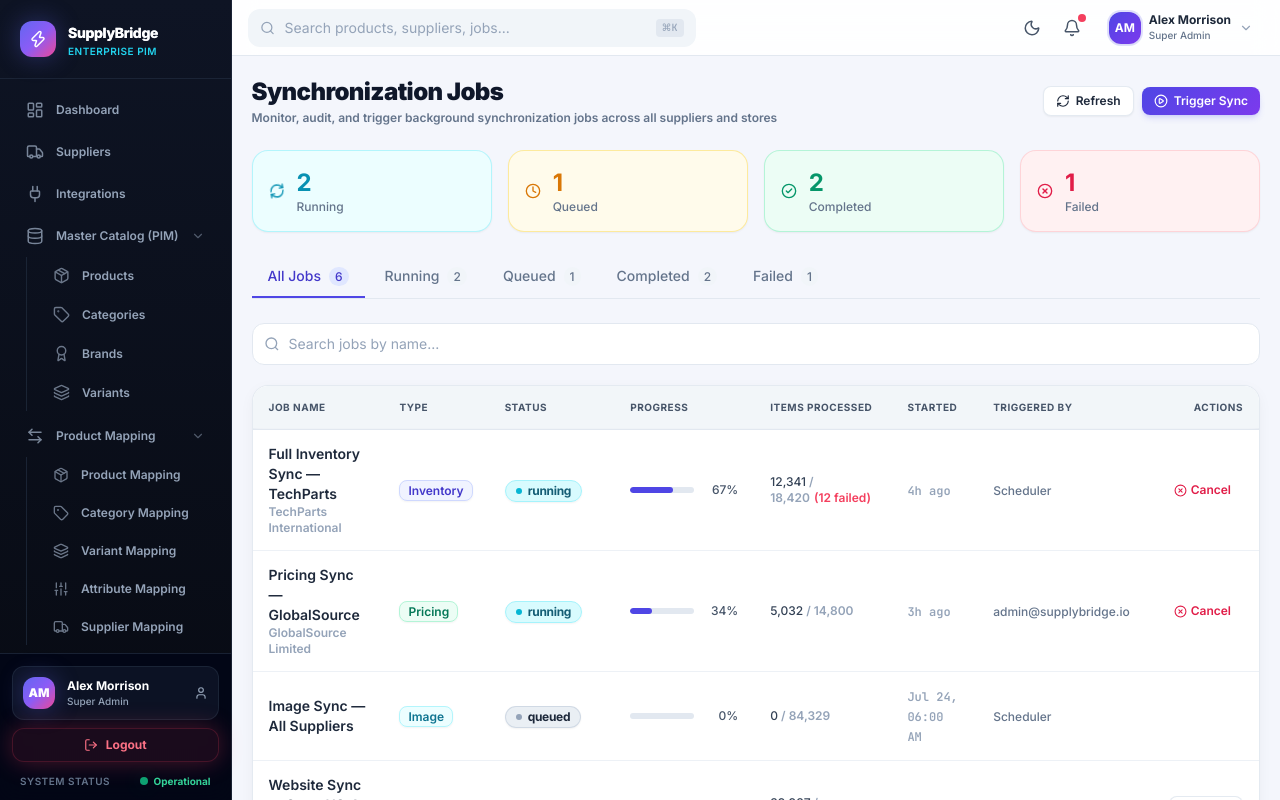
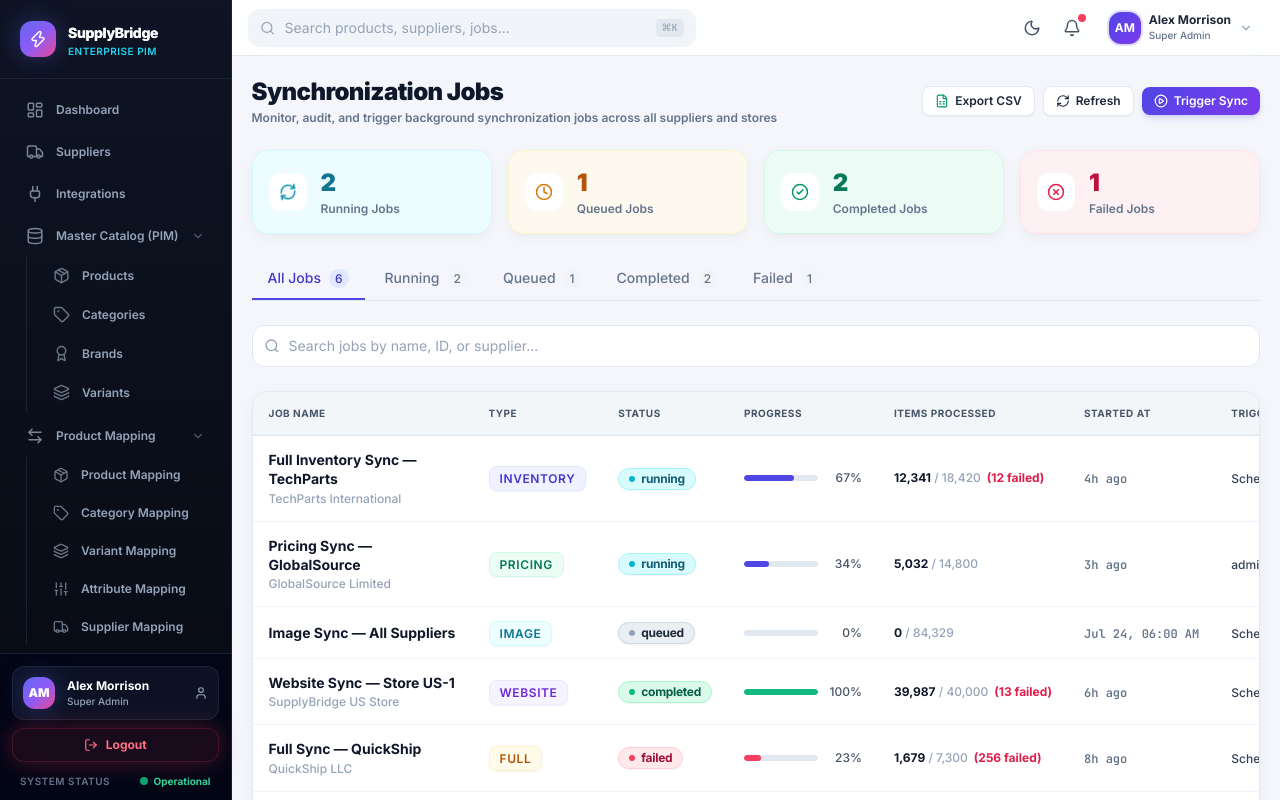
Before and after one commit to satyamgoswami783/SupplyBridge, a React (Vite) app: page /sync/jobs in a window 1280 px wide. Built offline with nearby package versions, Linux system fonts and the light colour scheme.

Commit message:
fix: redesign Synchronization Jobs page UI to be ultra neat and clean with summary KPI cards, console trace viewer, and Export CSV download

```diff
--- a/src/features/sync/SyncJobs.tsx
+++ b/src/features/sync/SyncJobs.tsx
@@ -1,6 +1,6 @@
 import React, { useState } from 'react'
 import { motion, AnimatePresence } from 'framer-motion'
-import { RefreshCw, PlayCircle, CheckCircle2, XCircle, AlertTriangle, Clock, MoreVertical, RotateCcw } from 'lucide-react'
+import { RefreshCw, PlayCircle, CheckCircle2, XCircle, AlertTriangle, Clock, MoreVertical, RotateCcw, Download, Terminal, FileSpreadsheet } from 'lucide-react'
 import { SectionHeader, FilterBar, Tabs, ProgressBar, HealthIndicator } from '../../components/ui'
 import { Badge } from '../../components/ui/Badge'
 import { Modal } from '../../components/ui/Modal'
@@ -9,11 +9,11 @@ import { statusToVariant, timeAgo, formatDateTime } from '../../utils'
 import type { SyncJob } from '../../types'
 
 const jobTypeColor: Record<string, string> = {
-  inventory: 'bg-primary-50 text-primary-700',
-  pricing:   'bg-emerald-50 text-emerald-700',
-  image:     'bg-cyan-50 text-cyan-700',
-  website:   'bg-violet-50 text-violet-700',
-  full:      'bg-amber-50 text-amber-700',
+  inventory: 'bg-primary-50 text-primary-700 border-primary-100',
+  pricing:   'bg-emerald-50 text-emerald-700 border-emerald-100',
+  image:     'bg-cyan-50 text-cyan-700 border-cyan-100',
+  website:   'bg-violet-50 text-violet-700 border-violet-100',
+  full:      'bg-amber-50 text-amber-700 border-amber-100',
 }
 
 export const SyncJobs: React.FC = () => {
@@ -44,7 +44,7 @@ export const SyncJobs: React.FC = () => {
       canRetry: false,
       logs: [
         'Job initialized by administrator',
-        'Fetching supplier FTP feeds...',
+        'Fetching supplier FTP & API channels...',
         'Processing product catalog updates...',
       ],
     }
@@ -110,6 +110,26 @@ export const SyncJobs: React.FC = () => {
     showNotification(`Job "${name}" cancelled.`)
   }
 
+  const handleExportJobsCSV = () => {
+    showNotification('Generating Sync Jobs CSV report...')
+    const csvHeaders = 'Job ID,Job Name,Type,Status,Progress %,Processed Items,Total Items,Failed Items,Started At,Triggered By\n'
+    const csvRows = jobsList.map(j =>
+      `"${j.id}","${j.name}","${j.type}","${j.status}",${j.progress},${j.processedItems},${j.totalItems},${j.failedItems},"${j.startedAt || ''}","${j.triggeredBy || ''}"`
+    ).join('\n')
+    const csvContent = csvHeaders + csvRows
+
+    const blob = new Blob([csvContent], { type: 'text/csv;charset=utf-8;' })
+    const url = URL.createObjectURL(blob)
+    const link = document.createElement('a')
+    link.href = url
+    link.download = `SupplyBridge_Sync_Jobs_${new Date().toISOString().split('T')[0]}.csv`
+    document.body.appendChild(link)
+    link.click()
+    document.body.removeChild(link)
+    URL.revokeObjectURL(url)
+    showNotification('Sync Jobs CSV file downloaded!')
+  }
+
   const tabs = [
     { id: 'all',       label: 'All Jobs',  count: jobsList.length },
     { id: 'running',   label: 'Running',   count: jobsList.filter(j => j.status === 'running').length },
@@ -125,7 +145,7 @@ export const SyncJobs: React.FC = () => {
   })
 
   return (
-    <div className="relative">
+    <div className="relative space-y-6">
       {/* Toast Notification */}
       <AnimatePresence>
         {toastMessage && (
@@ -147,71 +167,87 @@ export const SyncJobs: React.FC = () => {
         actions={
           <>
             <button
+              onClick={handleExportJobsCSV}
+              className="btn-secondary btn-sm flex items-center gap-1.5 cursor-pointer"
+              title="Download Jobs Report CSV"
+            >
+              <FileSpreadsheet size={14} className="text-emerald-600" /> Export CSV
+            </button>
+            <button
               onClick={() => showNotification('Sync jobs queue refreshed.')}
-              className="btn-secondary btn-sm flex items-center gap-1.5"
+              className="btn-secondary btn-sm flex items-center gap-1.5 cursor-pointer"
             >
               <RefreshCw size={14} /> Refresh
             </button>
-            <button onClick={handleTriggerSync} className="btn-primary btn-sm flex items-center gap-1.5">
+            <button onClick={handleTriggerSync} className="btn-primary btn-sm flex items-center gap-1.5 cursor-pointer">
               <PlayCircle size={14} /> Trigger Sync
             </button>
           </>
         }
       />
 
-      {/* KPI Stats */}
-      <div className="grid grid-cols-2 sm:grid-cols-4 gap-4 mb-6">
+      {/* KPI Summary Stats */}
+      <div className="grid grid-cols-2 sm:grid-cols-4 gap-4">
         {[
-          { label: 'Running', value: jobsList.filter(j => j.status === 'running').length, color: 'text-cyan-600', bg: 'bg-cyan-50', icon: <RefreshCw size={16} className="animate-spin" /> },
-          { label: 'Queued',  value: jobsList.filter(j => j.status === 'queued').length, color: 'text-amber-600', bg: 'bg-amber-50', icon: <Clock size={16} /> },
-          { label: 'Completed', value: jobsList.filter(j => j.status === 'completed').length, color: 'text-emerald-600', bg: 'bg-emerald-50', icon: <CheckCircle2 size={16} /> },
-          { label: 'Failed',  value: jobsList.filter(j => j.status === 'failed').length, color: 'text-rose-600', bg: 'bg-rose-50', icon: <XCircle size={16} /> },
+          { label: 'Running Jobs', value: jobsList.filter(j => j.status === 'running').length, color: 'text-cyan-700', bg: 'bg-cyan-50/80 border-cyan-100', icon: <RefreshCw size={18} className="animate-spin text-cyan-600" /> },
+          { label: 'Queued Jobs',  value: jobsList.filter(j => j.status === 'queued').length, color: 'text-amber-700', bg: 'bg-amber-50/80 border-amber-100', icon: <Clock size={18} className="text-amber-600" /> },
+          { label: 'Completed Jobs', value: jobsList.filter(j => j.status === 'completed').length, color: 'text-emerald-700', bg: 'bg-emerald-50/80 border-emerald-100', icon: <CheckCircle2 size={18} className="text-emerald-600" /> },
+          { label: 'Failed Jobs',  value: jobsList.filter(j => j.status === 'failed').length, color: 'text-rose-700', bg: 'bg-rose-50/80 border-rose-100', icon: <XCircle size={18} className="text-rose-600" /> },
         ].map(s => (
-          <div key={s.label} className={`${s.bg} rounded-2xl p-4 flex items-center gap-3`}>
-            <span className={s.color}>{s.icon}</span>
+          <div key={s.label} className={`card p-4 flex items-center gap-3.5 border ${s.bg}`}>
+            <div className="p-2.5 rounded-xl bg-white shadow-2xs">
+              {s.icon}
+            </div>
             <div>
-              <p className={`text-2xl font-bold ${s.color}`}>{s.value}</p>
-              <p className="text-xs text-slate-500 font-medium">{s.label}</p>
+              <p className={`text-2xl font-black ${s.color}`}>{s.value}</p>
+              <p className="text-xs text-slate-500 font-semibold mt-0.5">{s.label}</p>
             </div>
           </div>
         ))}
       </div>
 
       <Tabs tabs={tabs} active={tab} onChange={setTab} />
-      <FilterBar search={search} onSearch={setSearch} placeholder="Search jobs by name..." />
+      <FilterBar search={search} onSearch={setSearch} placeholder="Search jobs by name, ID, or supplier..." />
 
-      <div className="card overflow-hidden">
+      <div className="card overflow-hidden border border-slate-200 shadow-card">
         <div className="table-container">
           <table className="table">
             <thead>
               <tr>
-                <th>Job Name</th>
-                <th>Type</th>
-                <th>Status</th>
-                <th>Progress</th>
-                <th>Items Processed</th>
-                <th>Started</th>
-                <th>Triggered By</th>
-                <th className="text-right">Actions</th>
+                <th className="min-w-[220px]">Job Name</th>
+                <th className="min-w-[110px]">Type</th>
+                <th className="min-w-[110px]">Status</th>
+                <th className="min-w-[150px]">Progress</th>
+                <th className="min-w-[160px]">Items Processed</th>
+                <th className="min-w-[120px]">Started At</th>
+                <th className="min-w-[140px]">Triggered By</th>
+                <th className="text-right min-w-[110px]">Actions</th>
               </tr>
             </thead>
-            <tbody>
+            <tbody className="divide-y divide-slate-100">
+              {filtered.length === 0 && (
+                <tr>
+                  <td colSpan={8} className="text-center py-16 text-slate-400 font-medium">
+                    No synchronization jobs found matching your criteria.
+                  </td>
+                </tr>
+              )}
               {filtered.map(job => (
                 <tr key={job.id} className="cursor-pointer hover:bg-slate-50/80 transition-colors" onClick={() => setDetailJob(job)}>
                   <td>
-                    <p className="font-semibold text-slate-800 text-sm">{job.name}</p>
-                    {job.supplierName && <p className="text-xs text-slate-400">{job.supplierName}</p>}
-                    {job.storeName && <p className="text-xs text-slate-400">{job.storeName}</p>}
+                    <p className="font-bold text-slate-900 text-sm leading-snug">{job.name}</p>
+                    {job.supplierName && <p className="text-xs text-slate-400 font-medium mt-0.5">{job.supplierName}</p>}
+                    {job.storeName && <p className="text-xs text-slate-400 font-medium mt-0.5">{job.storeName}</p>}
                   </td>
                   <td>
-                    <span className={`px-2 py-0.5 rounded-lg text-xs font-semibold capitalize ${jobTypeColor[job.type] || 'bg-slate-100 text-slate-700'}`}>
+                    <span className={`px-2.5 py-1 rounded-lg text-xs font-semibold uppercase tracking-wider border ${jobTypeColor[job.type] || 'bg-slate-100 text-slate-700 border-slate-200'}`}>
                       {job.type}
                     </span>
                   </td>
                   <td>
                     <Badge variant={statusToVariant(job.status)} dot>{job.status}</Badge>
                   </td>
-                  <td className="min-w-[140px]">
+                  <td>
                     <ProgressBar
                       value={job.progress}
                       color={job.status === 'failed' ? 'rose' : job.status === 'completed' ? 'emerald' : 'primary'}
@@ -219,24 +255,24 @@ export const SyncJobs: React.FC = () => {
                     />
                   </td>
                   <td>
-                    <div className="text-xs">
-                      <span className="text-slate-700 font-medium">{job.processedItems.toLocaleString()}</span>
+                    <div className="text-xs font-medium whitespace-nowrap">
+                      <span className="text-slate-900 font-bold">{job.processedItems.toLocaleString()}</span>
                       <span className="text-slate-400"> / {job.totalItems.toLocaleString()}</span>
-                      {job.failedItems > 0 && <span className="text-rose-500 ml-1 font-semibold">({job.failedItems} failed)</span>}
+                      {job.failedItems > 0 && <span className="text-rose-600 ml-1.5 font-bold">({job.failedItems} failed)</span>}
                     </div>
                   </td>
                   <td>
-                    <span className="text-xs text-slate-400 font-mono">
+                    <span className="text-xs text-slate-500 font-mono whitespace-nowrap">
                       {job.startedAt ? timeAgo(job.startedAt) : job.scheduledAt ? formatDateTime(job.scheduledAt) : '—'}
                     </span>
                   </td>
-                  <td><span className="text-xs text-slate-500 font-medium">{job.triggeredBy}</span></td>
+                  <td><span className="text-xs text-slate-700 font-medium whitespace-nowrap">{job.triggeredBy}</span></td>
                   <td className="text-right">
                     <div className="flex justify-end gap-1" onClick={e => e.stopPropagation()}>
                       {job.status === 'running' && (
                         <button
                           onClick={() => handleCancelJob(job.id, job.name)}
-                          className="btn-ghost btn-sm text-rose-600 hover:bg-rose-50 flex items-center gap-1"
+                          className="btn-ghost btn-sm text-rose-600 hover:bg-rose-50 flex items-center gap-1 font-semibold cursor-pointer"
                         >
                           <XCircle size={13} /> Cancel
                         </button>
@@ -244,7 +280,7 @@ export const SyncJobs: React.FC = () => {
                       {job.canRetry && (
                         <button
                           onClick={() => handleRetryJob(job.id, job.name)}
-                          className="btn-secondary btn-sm flex items-center gap-1"
+                          className="btn-secondary btn-sm flex items-center gap-1 font-semibold cursor-pointer"
                         >
                           <RotateCcw size={13} /> Retry
                         </button>
@@ -264,7 +300,7 @@ export const SyncJobs: React.FC = () => {
           open
           onClose={() => setDetailJob(null)}
           title={detailJob.name}
-          subtitle={`Job ID: ${detailJob.id} · Type: ${detailJob.type}`}
+          subtitle={`Job ID: ${detailJob.id} · Type: ${detailJob.type.toUpperCase()}`}
           size="lg"
           footer={
             <>
@@ -272,41 +308,53 @@ export const SyncJobs: React.FC = () => {
               {detailJob.canRetry && (
                 <button
                   onClick={() => { handleRetryJob(detailJob.id, detailJob.name); setDetailJob(null); }}
-                  className="btn-primary flex items-center gap-1.5"
+                  className="btn-primary flex items-center gap-1.5 cursor-pointer font-bold"
                 >
-                  <RotateCcw size={14} /> Retry Job
+                  <RotateCcw size={14} /> Retry Execution
                 </button>
               )}
             </>
           }
         >
           <div className="space-y-4">
-            <div className="grid grid-cols-2 gap-3">
+            <div className="grid grid-cols-2 sm:grid-cols-3 gap-3">
               {[
-                { label: 'Status', value: <Badge variant={statusToVariant(detailJob.status)} dot>{detailJob.status}</Badge> },
-                { label: 'Progress', value: `${detailJob.progress}%` },
-                { label: 'Total Items', value: detailJob.totalItems.toLocaleString() },
-                { label: 'Processed', value: detailJob.processedItems.toLocaleString() },
-                { label: 'Failed Items', value: <span className={detailJob.failedItems > 0 ? 'text-rose-600' : 'text-emerald-600'}>{detailJob.failedItems}</span> },
+                { label: 'Execution Status', value: <Badge variant={statusToVariant(detailJob.status)} dot>{detailJob.status}</Badge> },
+                { label: 'Progress Percentage', value: `${detailJob.progress}%` },
+                { label: 'Total Catalog SKUs', value: detailJob.totalItems.toLocaleString() },
+                { label: 'Processed SKUs', value: detailJob.processedItems.toLocaleString() },
+                { label: 'Failed Items', value: <span className={detailJob.failedItems > 0 ? 'text-rose-600 font-bold' : 'text-emerald-600 font-bold'}>{detailJob.failedItems}</span> },
                 { label: 'Triggered By', value: detailJob.triggeredBy },
               ].map(item => (
-                <div key={item.label} className="bg-slate-50 rounded-xl p-3">
-                  <p className="text-xs text-slate-400 mb-1">{item.label}</p>
-                  <div className="text-sm font-semibold text-slate-800">{item.value}</div>
+                <div key={item.label} className="bg-slate-50 rounded-xl p-3 border border-slate-100">
+                  <p className="text-2xs text-slate-400 font-semibold uppercase tracking-wider mb-1">{item.label}</p>
+                  <div className="text-sm font-bold text-slate-800">{item.value}</div>
                 </div>
               ))}
             </div>
+
             <ProgressBar value={detailJob.progress} color={detailJob.status === 'failed' ? 'rose' : 'primary'} showLabel className="mt-2" />
-            {detailJob.logs.length > 0 && (
-              <div>
-                <p className="text-xs font-semibold text-slate-600 mb-2">Job Execution Logs</p>
-                <div className="bg-slate-900 text-slate-200 rounded-xl p-4 space-y-1 font-mono text-xs max-h-40 overflow-y-auto border border-slate-800">
-                  {detailJob.logs.map((log, i) => (
-                    <div key={i} className="text-slate-300">{log}</div>
-                  ))}
-                </div>
+
+            <div>
+              <div className="flex items-center justify-between mb-2">
+                <p className="text-xs font-bold text-slate-700 flex items-center gap-1.5">
+                  <Terminal size={14} className="text-primary-600" /> Console Trace Logs
+                </p>
+                <span className="text-2xs text-slate-400 font-mono">{detailJob.logs.length} lines logged</span>
               </div>
-            )}
+              <div className="bg-slate-900 text-slate-300 rounded-xl p-4 space-y-1.5 font-mono text-xs max-h-48 overflow-y-auto border border-slate-800 shadow-inner">
+                {detailJob.logs.length > 0 ? (
+                  detailJob.logs.map((log, i) => (
+                    <div key={i} className="text-slate-300 flex items-start gap-2">
+                      <span className="text-slate-600 select-none">{i + 1}.</span>
+                      <span>{log}</span>
+                    </div>
+                  ))
+                ) : (
+                  <p className="text-slate-500 italic">No console logs recorded for this job execution.</p>
+                )}
+              </div>
+            </div>
           </div>
         </Modal>
       )}
```
